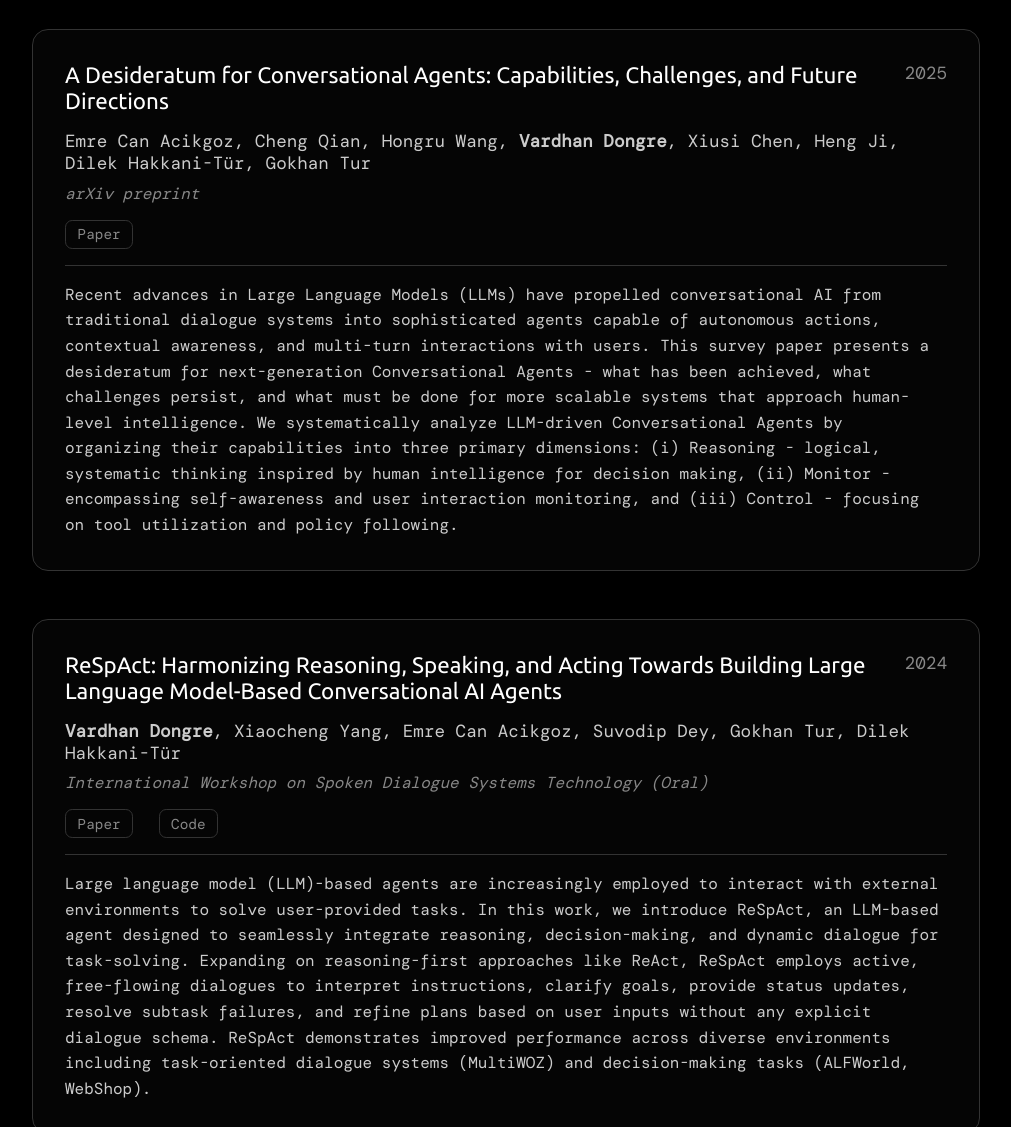
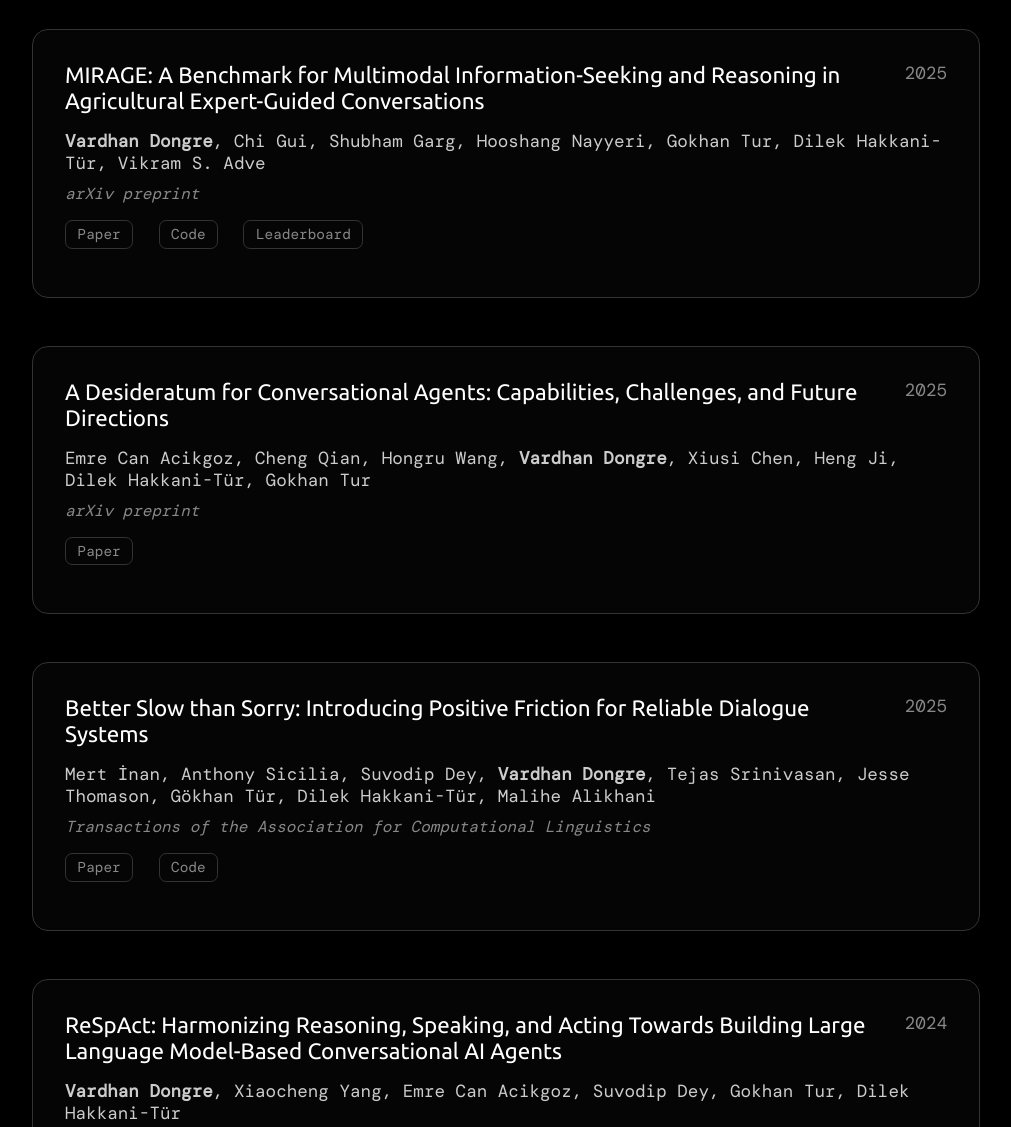
Before and after one commit to vardhandongre/vardhandongre.github.io, a plain HTML site: page publications.html in a window 1280 px wide. Shown: the part 229-1356 px from the top of the page, without its empty margins (134-1145 px from the left). Drawn offline with nearby package versions, Linux system fonts and the light colour scheme.

Commit message:
pubs updated

```diff
--- a/publications.html
+++ b/publications.html
@@ -19,6 +19,27 @@
         <div class="publications-container">
             <div class="publication">
                 <div class="publication-header">
+                    <h3 class="publication-title">MIRAGE: A Benchmark for Multimodal Information-Seeking and Reasoning in Agricultural Expert-Guided Conversations</h3>
+                    <span class="publication-year">2025</span>
+                </div>
+                <div class="publication-authors">
+                    <strong>Vardhan Dongre</strong>, Chi Gui, Shubham Garg, Hooshang Nayyeri, Gokhan Tur, Dilek Hakkani-Tür, Vikram S. Adve
+                </div>
+                <div class="publication-venue">
+                    arXiv preprint
+                </div>
+                <div class="publication-links">
+                    <a href="https://arxiv.org/abs/2506.20100" class="publication-link" target="_blank">Paper</a>
+                    <a href="https://github.com/MIRAGE-Benchmark/MIRAGE-Benchmark" class="publication-link" target="_blank">Code</a>
+                    <a href="https://mirage-benchmark.github.io/" class="publication-link" target="_blank">Leaderboard</a>
+                </div>
+                <!-- <div class="publication-abstract">
+                    We introduce MIRAGE, a new benchmark for multimodal expert-level reasoning and decision-making in consultative interaction settings. Designed for the agriculture domain, MIRAGE captures the full complexity of expert consultations by combining natural user queries, expert-authored responses, and image-based context, offering a high-fidelity benchmark for evaluating models on grounded reasoning, clarification strategies, and long-form generation in a real-world, knowledge-intensive domain. Grounded in over 35,000 real user-expert interactions and curated through a carefully designed multi-step pipeline, MIRAGE spans diverse crop health, pest diagnosis, and crop management scenarios. The benchmark includes more than 7,000 unique biological entities, covering plant species, pests, and diseases, making it one of the most taxonomically diverse benchmarks available for vision-language models, grounded in the real world.
+                </div> -->
+            </div>
+
+            <div class="publication">
+                <div class="publication-header">
                     <h3 class="publication-title">A Desideratum for Conversational Agents: Capabilities, Challenges, and Future Directions</h3>
                     <span class="publication-year">2025</span>
                 </div>
@@ -31,9 +52,29 @@
                 <div class="publication-links">
                     <a href="https://arxiv.org/abs/2504.16939" class="publication-link" target="_blank">Paper</a>
                 </div>
-                <div class="publication-abstract">
+                <!-- <div class="publication-abstract">
                     Recent advances in Large Language Models (LLMs) have propelled conversational AI from traditional dialogue systems into sophisticated agents capable of autonomous actions, contextual awareness, and multi-turn interactions with users. This survey paper presents a desideratum for next-generation Conversational Agents - what has been achieved, what challenges persist, and what must be done for more scalable systems that approach human-level intelligence. We systematically analyze LLM-driven Conversational Agents by organizing their capabilities into three primary dimensions: (i) Reasoning - logical, systematic thinking inspired by human intelligence for decision making, (ii) Monitor - encompassing self-awareness and user interaction monitoring, and (iii) Control - focusing on tool utilization and policy following.
+                </div> -->
+            </div>
+
+            <div class="publication">
+                <div class="publication-header">
+                    <h3 class="publication-title">Better Slow than Sorry: Introducing Positive Friction for Reliable Dialogue Systems</h3>
+                    <span class="publication-year">2025</span>
                 </div>
+                <div class="publication-authors">
+                    Mert İnan, Anthony Sicilia, Suvodip Dey, <strong>Vardhan Dongre</strong>, Tejas Srinivasan, Jesse Thomason, Gökhan Tür, Dilek Hakkani-Tür, Malihe Alikhani
+                </div>
+                <div class="publication-venue">
+                    Transactions of the Association for Computational Linguistics
+                </div>
+                <div class="publication-links">
+                    <a href="https://arxiv.org/abs/2501.17348" class="publication-link" target="_blank">Paper</a>
+                    <a href="https://github.com/Merterm/Positive-Friction-Dialogue" class="publication-link" target="_blank">Code</a>
+                </div>
+                <!-- <div class="publication-abstract">
+                    While theories of discourse and cognitive science have long recognized the value of unhurried pacing, recent dialogue research tends to minimize friction in conversational systems. Yet, frictionless dialogue risks fostering uncritical reliance on AI outputs, which can obscure implicit assumptions and lead to unintended consequences. To meet this challenge, we propose integrating positive friction into conversational AI, which promotes user reflection on goals, critical thinking on system response, and subsequent re-conditioning of AI systems. We hypothesize systems can improve goal alignment, modeling of user mental states, and task success by deliberately slowing down conversations in strategic moments to ask questions, reveal assumptions, or pause.
+                </div> -->
             </div>
 
             <div class="publication">
@@ -51,29 +92,9 @@
                     <a href="https://arxiv.org/abs/2411.00927" class="publication-link" target="_blank">Paper</a>
                     <a href="https://github.com/vardhandongre/Respact" class="publication-link" target="_blank">Code</a>
                 </div>
-                <div class="publication-abstract">
+                <!-- <div class="publication-abstract">
                     Large language model (LLM)-based agents are increasingly employed to interact with external environments to solve user-provided tasks. In this work, we introduce ReSpAct, an LLM-based agent designed to seamlessly integrate reasoning, decision-making, and dynamic dialogue for task-solving. Expanding on reasoning-first approaches like ReAct, ReSpAct employs active, free-flowing dialogues to interpret instructions, clarify goals, provide status updates, resolve subtask failures, and refine plans based on user inputs without any explicit dialogue schema. ReSpAct demonstrates improved performance across diverse environments including task-oriented dialogue systems (MultiWOZ) and decision-making tasks (ALFWorld, WebShop).
-                </div>
-            </div>
-
-            <div class="publication">
-                <div class="publication-header">
-                    <h3 class="publication-title">Better Slow than Sorry: Introducing Positive Friction for Reliable Dialogue Systems</h3>
-                    <span class="publication-year">2025</span>
-                </div>
-                <div class="publication-authors">
-                    Mert İnan, Anthony Sicilia, Suvodip Dey, <strong>Vardhan Dongre</strong>, Tejas Srinivasan, Jesse Thomason, Gökhan Tür, Dilek Hakkani-Tür, Malihe Alikhani
-                </div>
-                <div class="publication-venue">
-                    Transactions of the Association for Computational Linguistics
-                </div>
-                <div class="publication-links">
-                    <a href="https://arxiv.org/abs/2501.17348" class="publication-link" target="_blank">Paper</a>
-                    <a href="https://github.com/Merterm/Positive-Friction-Dialogue" class="publication-link" target="_blank">Code</a>
-                </div>
-                <div class="publication-abstract">
-                    While theories of discourse and cognitive science have long recognized the value of unhurried pacing, recent dialogue research tends to minimize friction in conversational systems. Yet, frictionless dialogue risks fostering uncritical reliance on AI outputs, which can obscure implicit assumptions and lead to unintended consequences. To meet this challenge, we propose integrating positive friction into conversational AI, which promotes user reflection on goals, critical thinking on system response, and subsequent re-conditioning of AI systems. We hypothesize systems can improve goal alignment, modeling of user mental states, and task success by deliberately slowing down conversations in strategic moments to ask questions, reveal assumptions, or pause.
-                </div>
+                </div> -->
             </div>
         </div>
 
```
